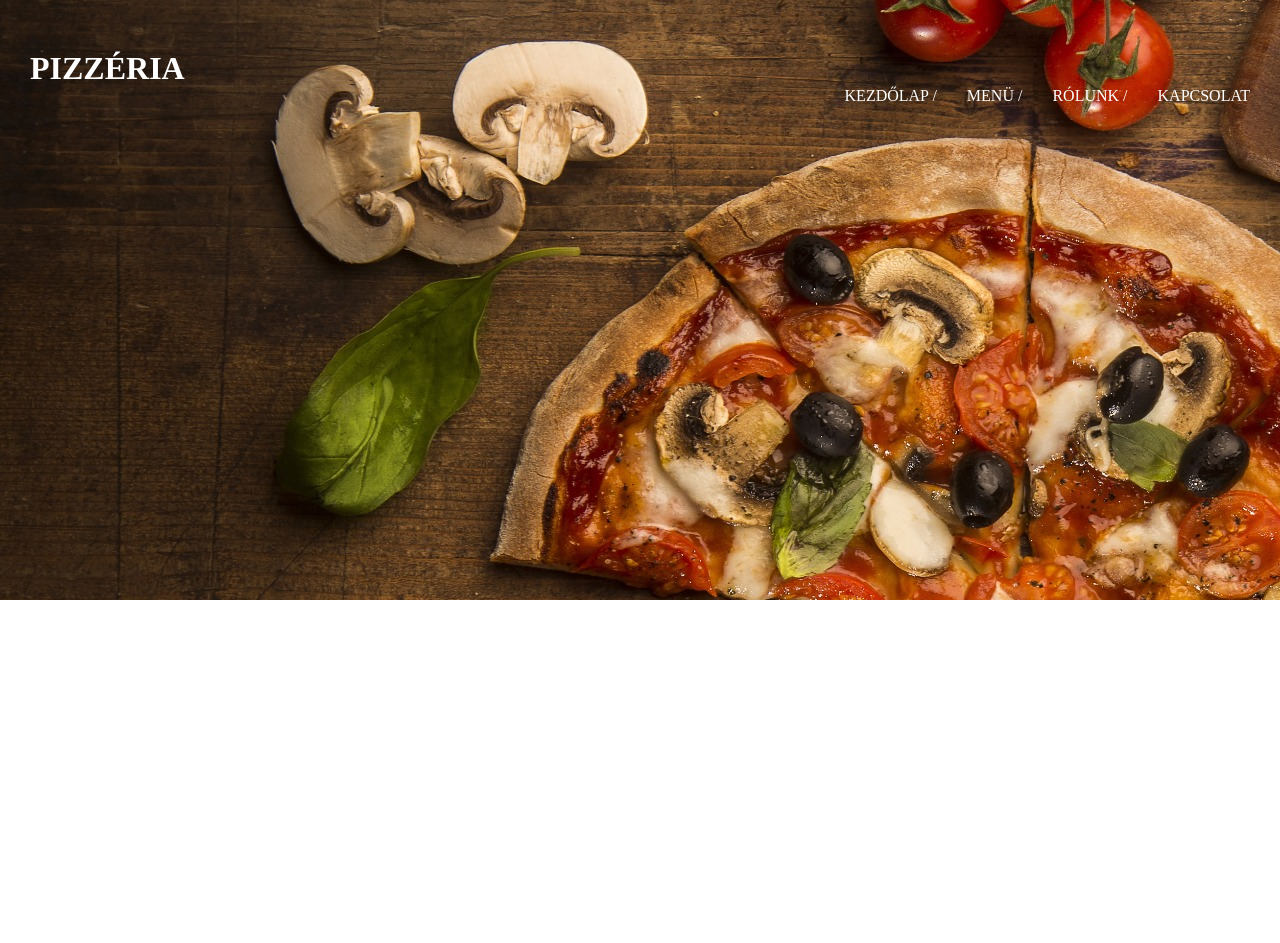
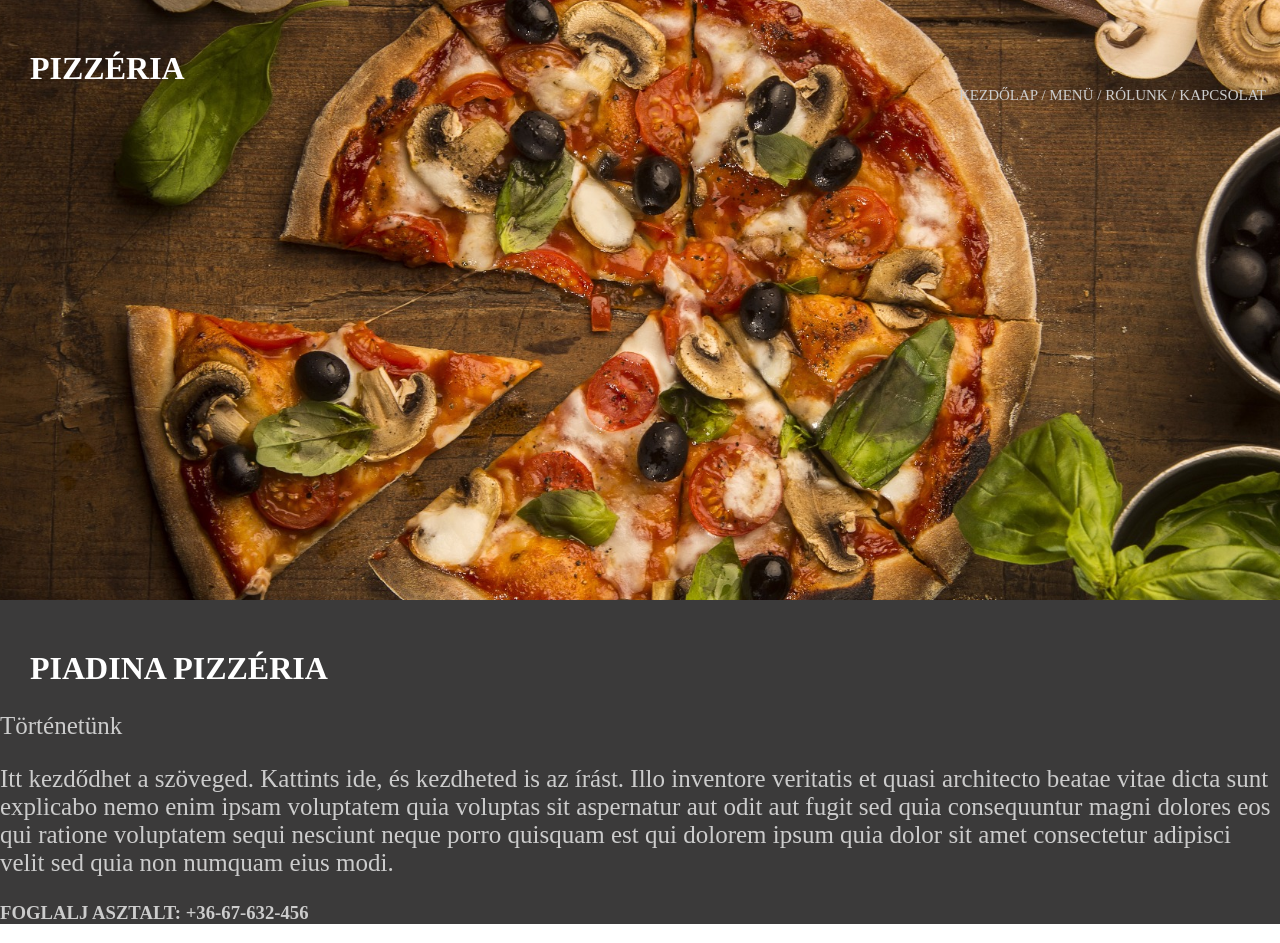
Before and after one commit to BigMocky/PizzaTema, a plain HTML site: page index.html in a window 1280 px wide. Before the commit the page ends 800 px from the top, so only its background shows below. Drawn offline with Linux system fonts and the light colour scheme.

Commit message:
fejlecdone

```diff
--- a/Pizza.css
+++ b/Pizza.css
@@ -1,12 +1,14 @@
 body{
-    margin: auto;
+    margin: 0%;
 }
 header{
     background-image: url(Keppek/Vagottpizza.jpg);
+
+    background-position: center;
     color: white;
     width: 100%;
-    margin: auto;
     height: 600px;
+    background-size: 115% ;
 
 }
 
@@ -15,25 +17,23 @@ h1{
     margin: auto;
     padding-top: 50px;
     padding-left: 30px;
+    text-shadow: black;
 }
 
+
 a{
-    color: rgb(255, 255, 255);
+    color: #ccc;
     text-decoration: none;
-    margin: auto;
-    float: right;
-    padding-right: 30px;
-
 
 }
 
 a:hover{
-    background-color: rgba(247, 247, 26, 0.568);
+    color: white;
 }
 
 #piadina{
     color: #ccc;
-    background-color: lightslategray;
+    background-color:rgb(59, 58, 58);
 }
 
 #specialitas{
@@ -47,3 +47,14 @@ a:hover{
 #info{
 
 }
+p{
+    font-size: 25px;
+}
+#fmenu{
+    float: right;
+    color: #ccc;
+    float: right;
+    padding-right: 14px;
+    font-size: 15px;
+    padding-top: 0%;
+}
--- a/index.html
+++ b/index.html
@@ -10,15 +10,20 @@
     <header>
         <div id="fejlec">
             <h1>PIZZÉRIA</h1>
-            <a href="">KAPCSOLAT</a> <a href="">RÓLUNK /</a> <a href="">MENÜ /</a> <a href="">KEZDŐLAP /</a>
-
+            <div id="fmenu">
+            <a  href="">KEZDŐLAP </a> / <a href="">MENÜ </a> / <a href="">RÓLUNK</a> / <a href="">KAPCSOLAT</a>
+            </div>
 
         </div>
  </header>
     <div id="keret">
 
         <div id="piadina">
+            <h1>PIADINA PIZZÉRIA</h1>
+                <p>Történetünk</p>
+                <p>Itt kezdődhet a szöveged. Kattints ide, és kezdheted is az írást. Illo inventore veritatis et quasi architecto beatae vitae dicta sunt explicabo nemo enim ipsam voluptatem quia voluptas sit aspernatur aut odit aut fugit sed quia consequuntur magni dolores eos qui ratione voluptatem sequi nesciunt neque porro quisquam est qui dolorem ipsum quia dolor sit amet consectetur adipisci velit sed quia non numquam eius modi.</p>
 
+                <h3>FOGLALJ ASZTALT: +36-67-632-456</h3>
         </div>
         <div id="menu">
 
```
